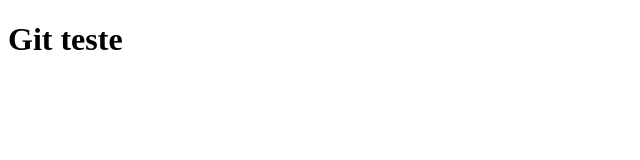
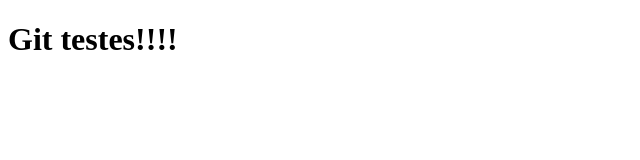
Before and after one commit to josegeraldoalves/clone-tabnews, a Next.js app: page / in a window 1280 px wide. Shown: the top 160 px of the page, without its empty margins (0-640 px from the left). Built offline with nearby package versions, Linux system fonts and the light colour scheme.

Commit message:
Altera o texto da página inicial

```diff
--- a/pages/index.js
+++ b/pages/index.js
@@ -1,5 +1,5 @@
 function Home() {
-    return <h1>Git teste</h1>
+    return <h1>Git testes!!!!</h1>
 }
 
 export default Home;
```
